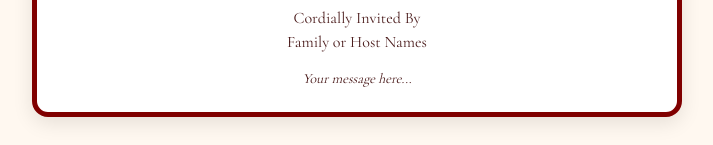
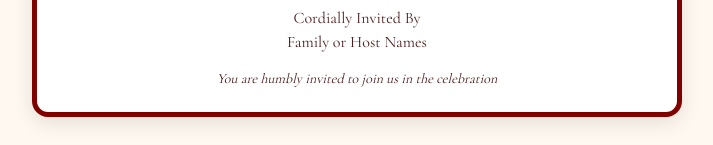
Before and after one commit to Lokendrasahu/wedding-invitation-card, a plain HTML site: page index.html in a window 1280 px wide. Shown: the part 548-693 px from the top of the page, without its empty margins (283-996 px from the left). Drawn offline with nearby package versions, Linux system fonts and the light colour scheme.

Commit message:
Update index.html

```diff
--- a/index.html
+++ b/index.html
@@ -155,7 +155,7 @@
       Family or Host Names
     </div>
 
-    <div class="footer" contenteditable="true">Your message here...</div>
+    <div class="footer" contenteditable="true">You are humbly invited to join us in the celebration</div>
   </div>
 
   <button class="print-btn" onclick="showSupportQR()">Print as PDF</button>
```
